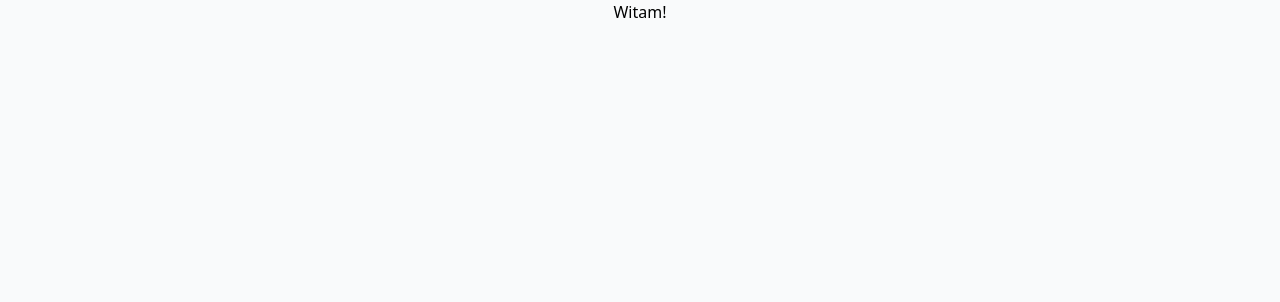
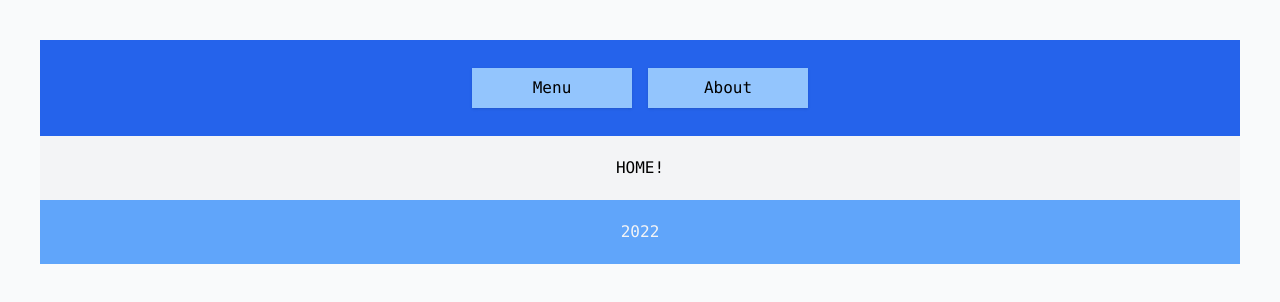
Before and after one commit to konojack/nextjs-blog, a Next.js app: page / in a window 1280 px wide. Shown: the top 302 px of the page. Built offline with nearby package versions, Linux system fonts and the light colour scheme.

Commit message:
Creating Layout , titles and handle _app.js

```diff
--- /dev/null
+++ b/components/Layout.js
@@ -0,0 +1,30 @@
+import Link from 'next/link';
+
+const links = [
+  { href: '/', label: 'Menu', id: 1 },
+  { href: '/about', label: 'About', id: 2 }
+];
+
+function Layout({ children }) {
+  return (
+    <div className="p-10 font-mono">
+      <nav className="bg-blue-600 p-5 flex justify-center">
+        {links.map((link) => {
+          return (
+            <Link href={link.href} key={link.id}>
+              <a className="shadow md:w-40 bg-blue-300 p-2 m-2 text-center hover:bg-gray-400">
+                {link.label}
+              </a>
+            </Link>
+          );
+        })}
+      </nav>
+      <main className="bg-gray-100 p-5 text-center">{children}</main>
+      <footer className="bg-blue-400 p-5 text-gray-100 text-center">
+        {new Date().getFullYear()}
+      </footer>
+    </div>
+  );
+}
+
+export default Layout;
--- a/pages/_app.js
+++ b/pages/_app.js
@@ -1,7 +1,16 @@
+import Layout from 'components/Layout';
+import Head from 'next/head';
 import 'styles/index.css';
 
 function MyApp({ Component, pageProps }) {
-  return <Component {...pageProps} />;
+  return (
+    <Layout>
+      <Head>
+        <title>{Component.title}</title>
+      </Head>
+      <Component {...pageProps} />
+    </Layout>
+  );
 }
 
 export default MyApp;
--- /dev/null
+++ b/pages/about.js
@@ -0,0 +1,5 @@
+About.title = 'About';
+
+export default function About() {
+  return <div>No elo</div>;
+}
--- a/pages/index.js
+++ b/pages/index.js
@@ -1,9 +1,5 @@
+Home.title = 'Main Page';
+
 export default function Home() {
-  return (
-    <div>
-      <main>
-        <h1 className="text-center">Witam!</h1>
-      </main>
-    </div>
-  );
+  return <div>HOME!</div>;
 }
```
